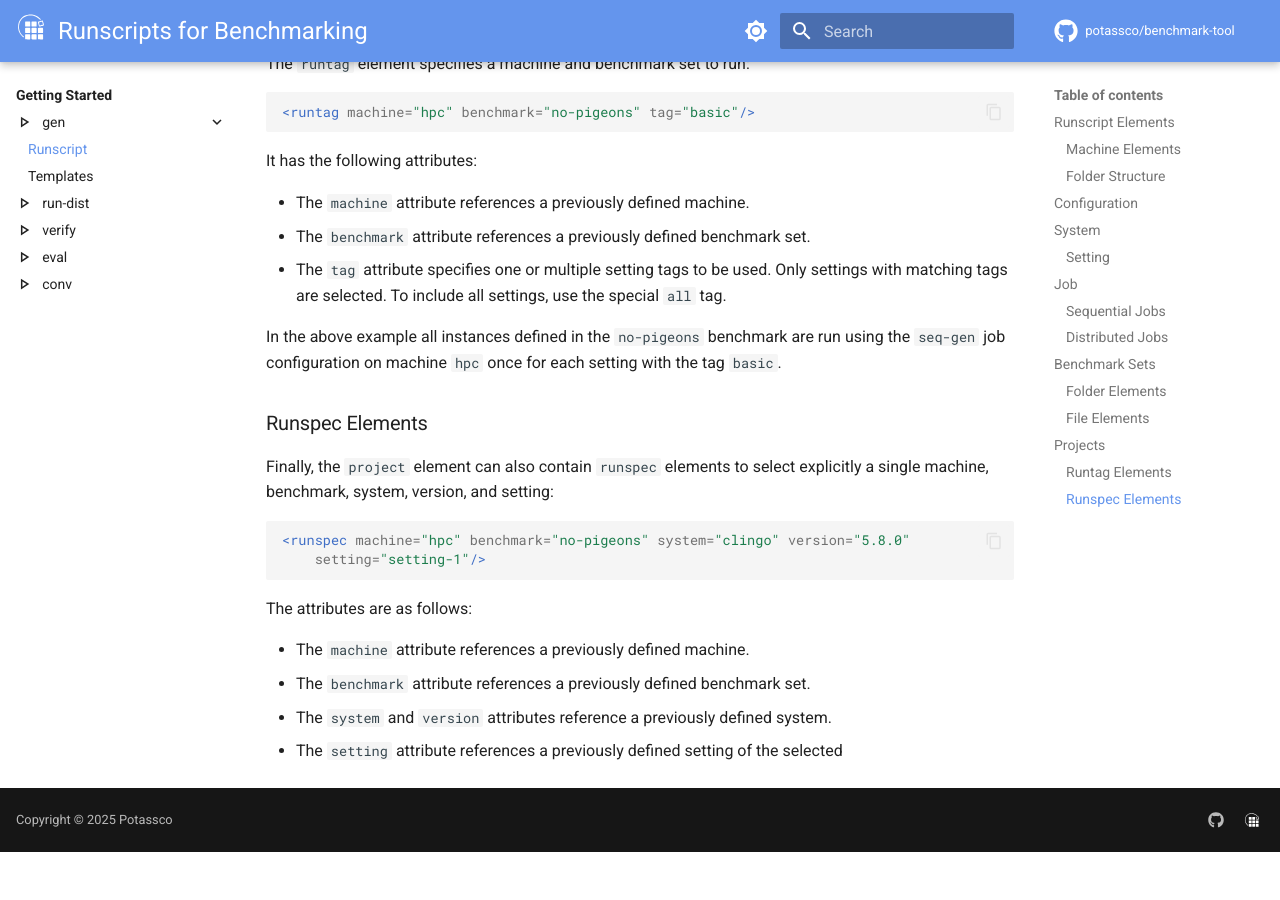
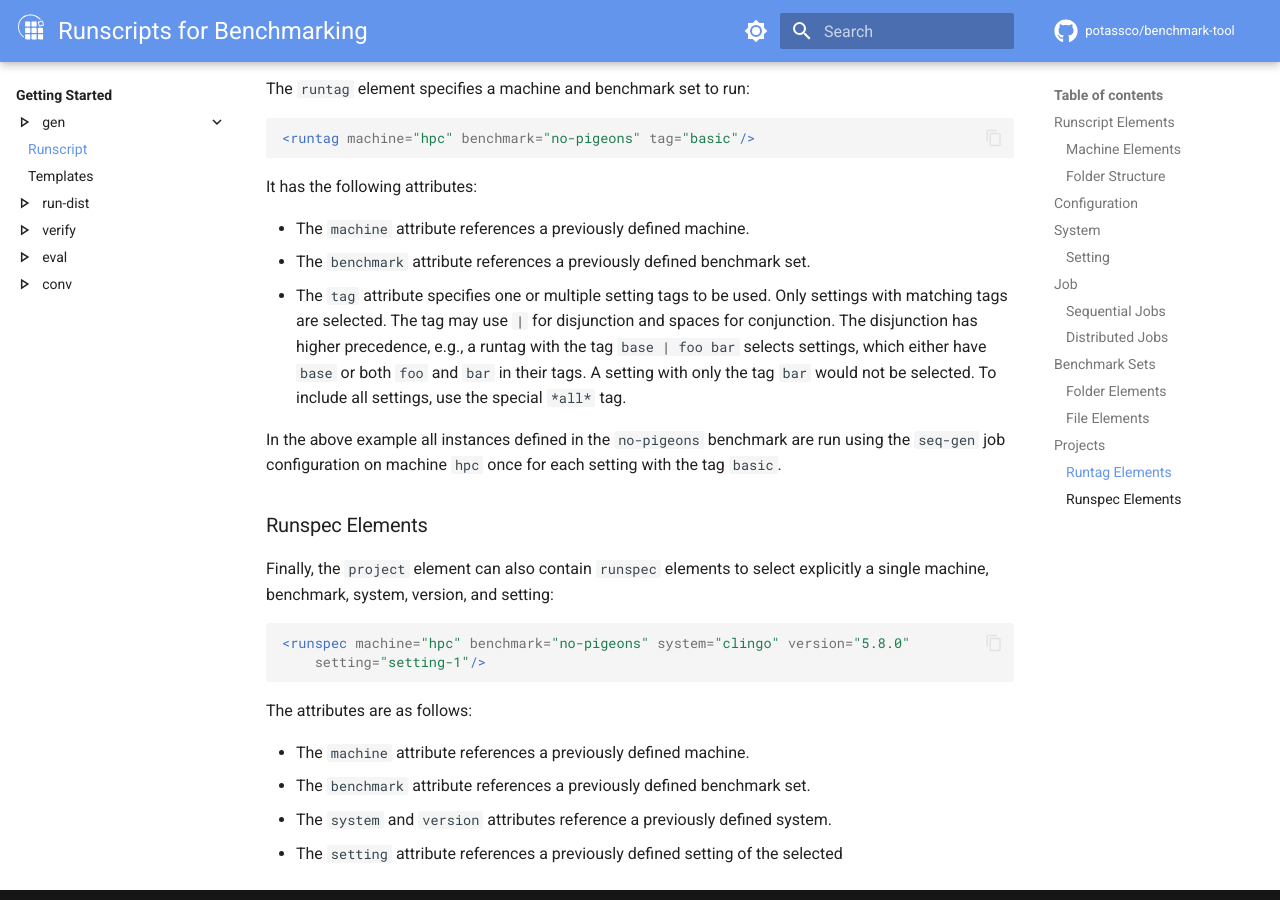
Before and after one commit to potassco/benchmark-tool, an MkDocs documentation site: the page built from docs/getting_started/gen/runscript.md, in a window 1280 px wide and 900 px high, scrolled down 6283 px. Built offline with MkDocs 1.6.1 and Material for MkDocs 9.7.7, drawn with Linux system fonts in a browser that asks for light colours; comment, search, counter and statistics services are not loaded; before the commit the page ends 7135 px from its top, so only the background shows below that; some of the changed text lies outside the part shown.

Commit message:
Fix tag documentation

```diff
--- a/docs/getting_started/gen/runscript.md
+++ b/docs/getting_started/gen/runscript.md
@@ -306,8 +306,11 @@ It has the following attributes:
 - The `machine` attribute references a previously defined machine.
 - The `benchmark` attribute references a previously defined benchmark set.
 - The `tag` attribute specifies one or multiple setting tags to be used. Only
-settings with matching tags are selected. To include all settings, use the
-special `all` tag.
+settings with matching tags are selected. The tag may use `|` for disjunction and
+spaces for conjunction. The disjunction has higher precedence, e.g., a runtag with
+the tag `base | foo bar` selects settings, which either have `base` or both `foo`
+and `bar` in their tags. A setting with only the tag `bar` would not be selected.
+To include all settings, use the special `*all*` tag.
 
 In the above example all instances defined in the `no-pigeons` benchmark are
 run using the `seq-gen` job configuration on machine `hpc` once for each
```
Also changed, not shown: other parts of docs/getting_started/gen/runscript.md (+2 -2 lines).
